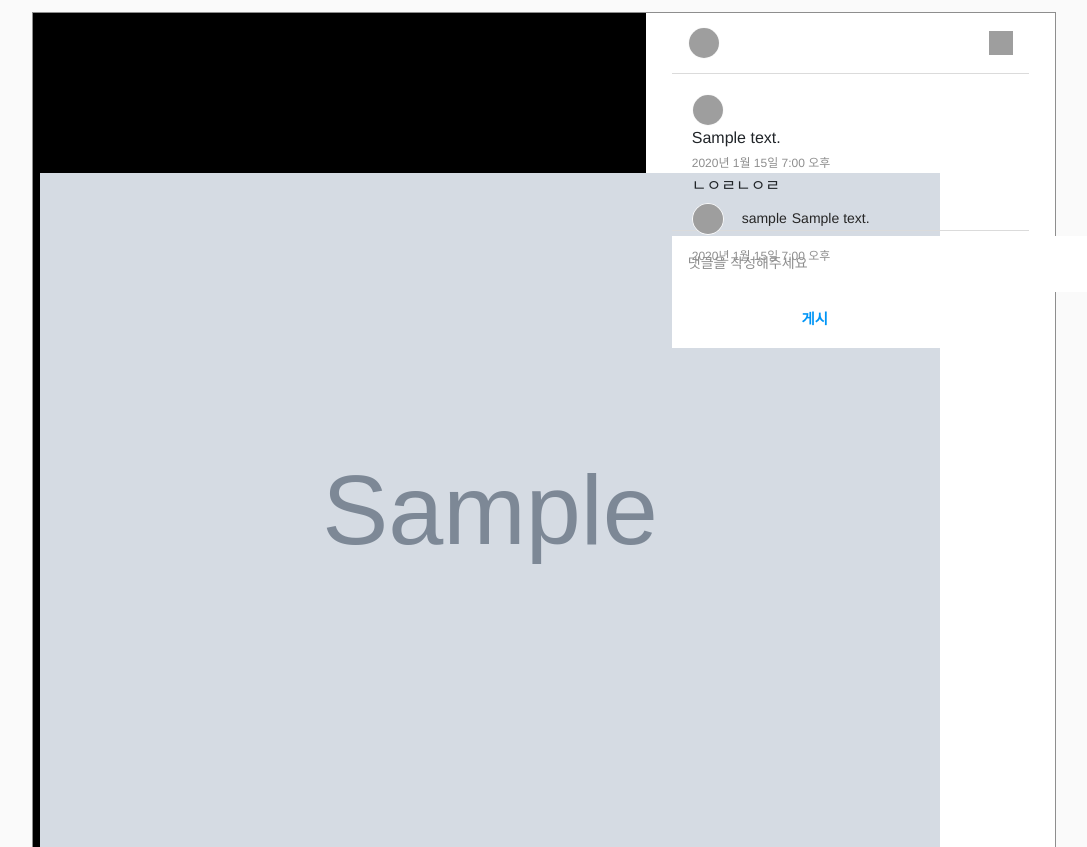
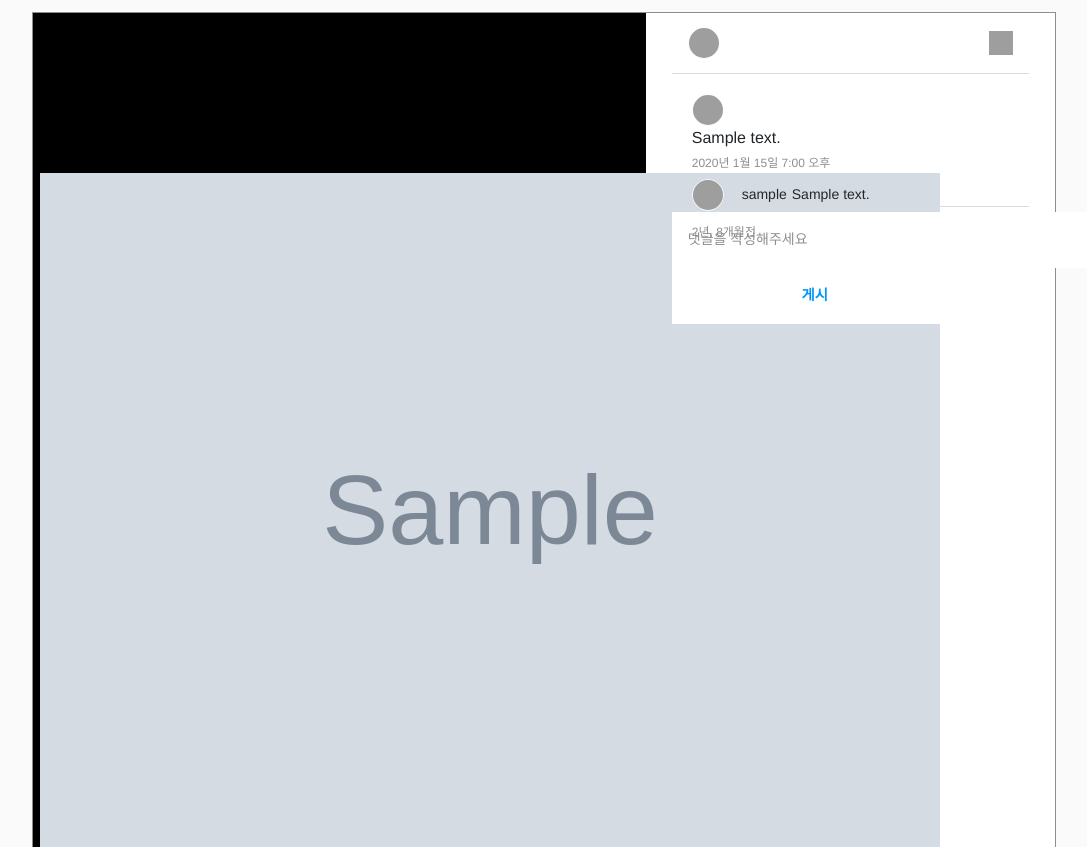
Before and after one commit to tweaky3047/Instagram_clone_coding, a Django app: template templates/post/post.html in a window 1280 px wide. Shown: the top 847 px of the page, without its empty margins (96-1183 px from the left). Run offline with Django 4.2, Linux system fonts and the light colour scheme; the template is opened without the code that fills it: values that come from a table or form of the project are taken from there, others are empty; tables that the repository leaves empty hold one stand-in row (values such as "Sample post"); grey boxes marked "Sample" are stand-in pictures; grey boxes are pictures that could not be loaded.

Commit message:
찐막 코멘트 연동

```diff
--- a/post/views.py
+++ b/post/views.py
@@ -100,7 +100,7 @@
 def post_detail(request, id):
     feed = Feed.objects.get(id=id)
     user = UserModel.objects.get(username=feed.user_id)
-    comments = CommentModel.objects.filter(id=id).order_by('-created_at')
+    comments = CommentModel.objects.filter(post_id=id).order_by('-created_at')
     return render(request,'post/post.html',{'feed':feed,'comments':comments,'user':user})
 
 
--- a/templates/post/post.html
+++ b/templates/post/post.html
@@ -298,7 +298,6 @@
 
                     <!--댓글 보여주기-->
                     {% for cm in comments %}
-                    ㄴㅇㄹㄴㅇㄹ
                         <div class="comment-section" ~="~">
                             <ul
                                 class="comments"
@@ -311,7 +310,7 @@
                                         <span class="userID main-id point-span">{{cm.author}}</span>{{cm.comment}}</span>
                                 </li>
                                 <div class="time-log">
-                                    <span>{{cm.created_at}}</span>
+                                    <span>{{cm.created_at|timesince}}전</span>
 
                                 </div>
                             </ul>
```
